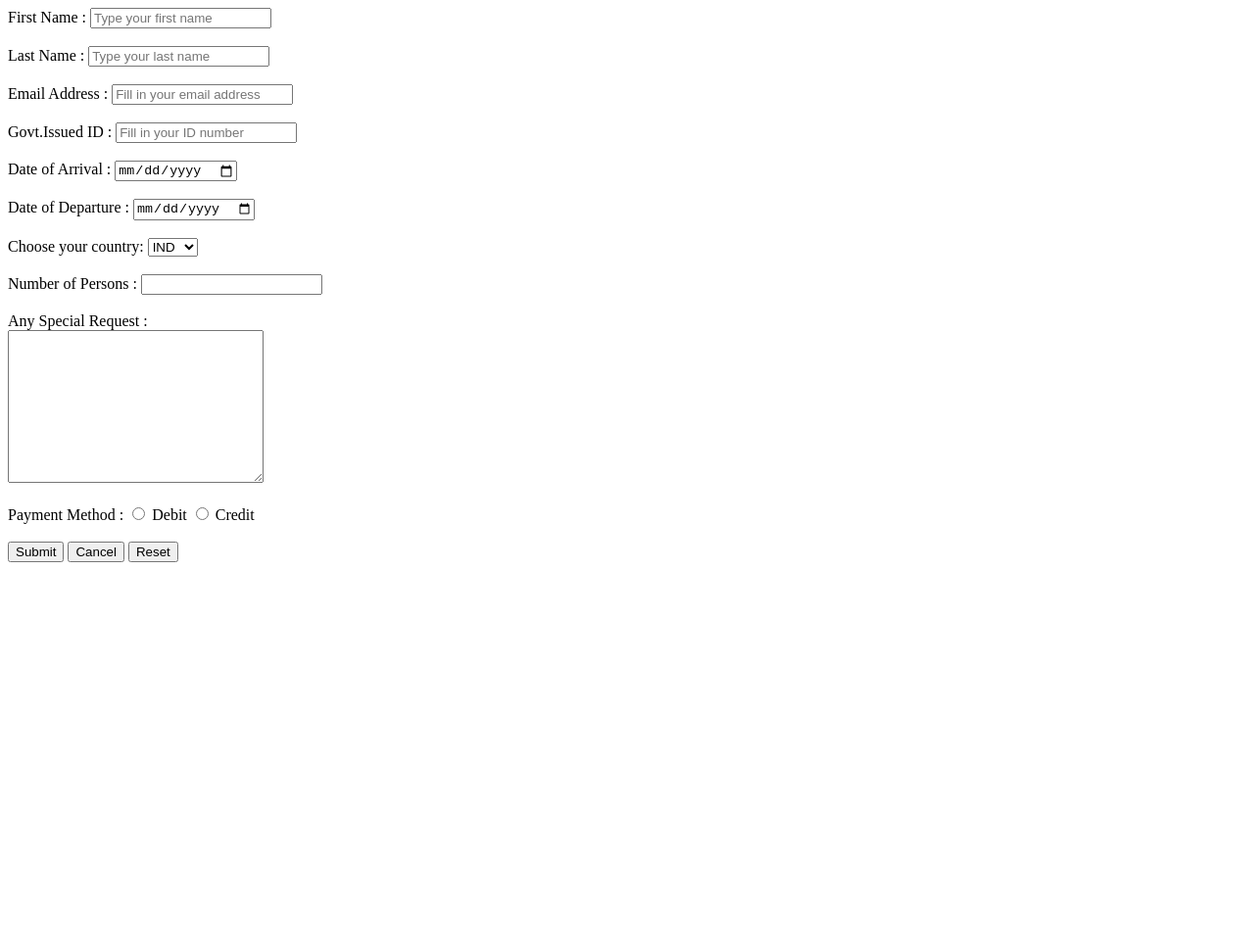
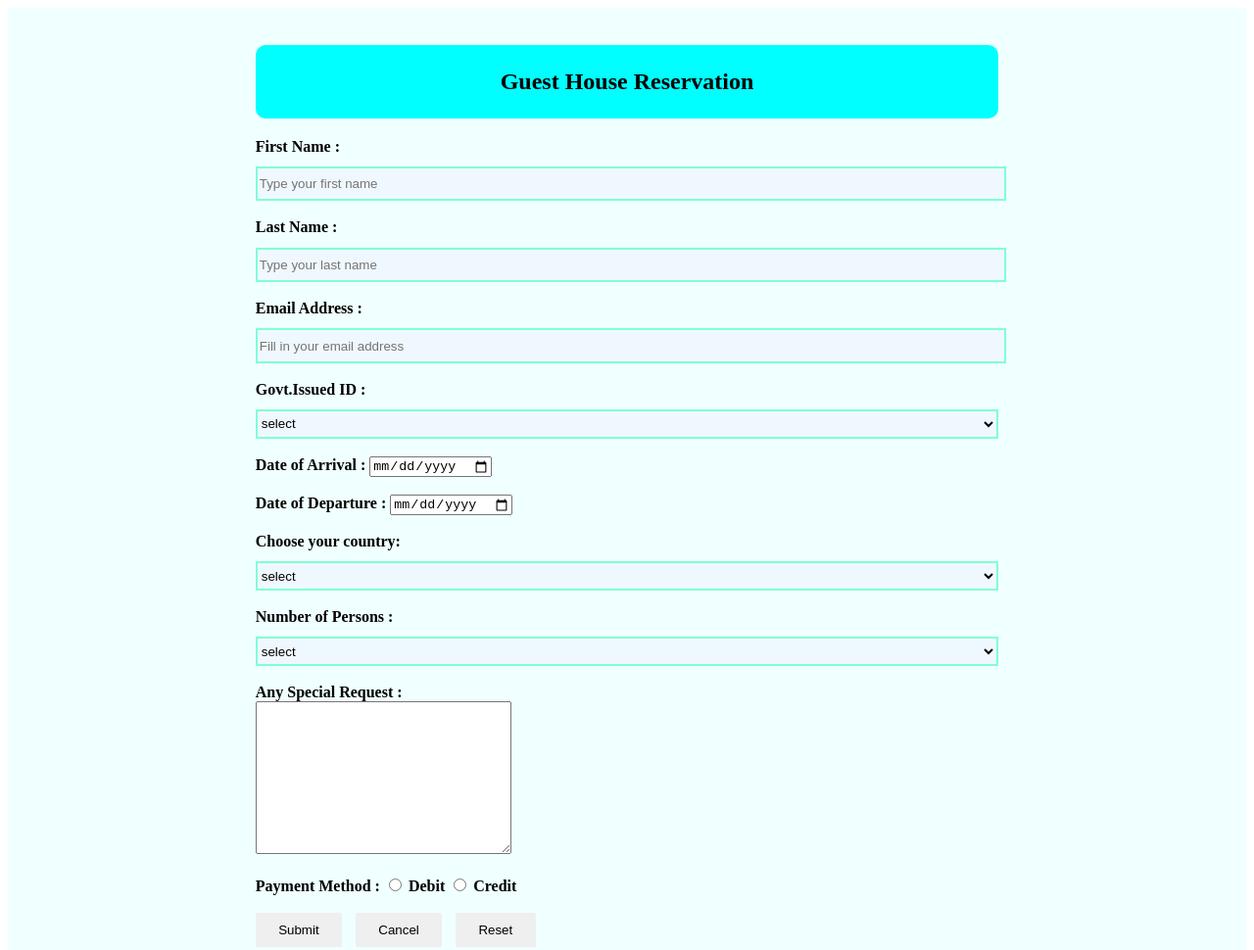
Before and after one commit to neogmanish99/FormValidation-with-Vanilla-JS, a plain HTML site: page index.html in a window 1280 px wide. Shown: the top 970 px of the page at 98% size. Before the commit the page ends 800 px from the top, so only its background shows below. Drawn offline with Linux system fonts and the light colour scheme.

Commit message:
first commit

```diff
--- a/index.html
+++ b/index.html
@@ -1,102 +1,151 @@
 <!DOCTYPE html>
 <html lang="en">
   <head>
-    <meta charset="UTF-8">
-    <meta http-equiv="X-UA-Compatible" content="IE=edge">
-    <meta name="viewport" content="width=device-width, initial-scale=1.0">
-    <title>Web Form</title>
+    <meta charset="UTF-8" />
+    <meta http-equiv="X-UA-Compatible" content="IE=edge" />
+    <meta name="viewport" content="width=device-width, initial-scale=1.0" />
+    <link rel="stylesheet" href="./style.css" />
+    <title>Guest House Reservation</title>
   </head>
   <body>
+    <section>
+      <div class="heading">
+        <h1>Guest House Reservation</h1>
+      </div>
       <form id="form" name="myForm">
         <div id="firstName">
           <label for="fname">First Name :</label>
-            <input type="text" id="fname" name="fname" placeholder="Type your first name">
-            <span class="formError" style="color: red; font-size:15px;"></span>
+          <input
+            type="text"
+            id="fname"
+            name="fname"
+            placeholder="Type your first name"
+          />
+          <span class="formError"></span>
         </div>
-        <br>
+        <br />
 
         <div id="lastName">
           <label for="lname">Last Name :</label>
-            <input type="text" id="lname" name="lname" placeholder="Type your last name">
-            <span class="formError" style="color: red; font-size:15px;"></span>
+          <input
+            type="text"
+            id="lname"
+            name="lname"
+            placeholder="Type your last name"
+          />
+          <span class="formError"></span>
         </div>
-        <br>
+        <br />
 
         <div id="email">
           <label for="email">Email Address :</label>
-            <input type="email" id="email" name="email" placeholder="Fill in your email address">
-            <span class="formError" style="color: red; font-size:15px;"></span>
+          <input
+            type="email"
+            id="email"
+            name="email"
+            placeholder="Fill in your email address"
+          />
+          <span class="formError"></span>
         </div>
-        <br>
+        <br />
 
         <div id="govID">
-            <label for="id">Govt.Issued ID :</label>
-            <input type="number" id="id" name="id" placeholder="Fill in your ID number">
-            <span class="formError" style="color: red; font-size:15px;"></span>
+          <label for="govID">Govt.Issued ID :</label>
+          <select id="govID" name="govID">
+            <option value="">select</option>
+            <option value="adhar">Adhar Card</option>
+            <option value="voter">Voter ID Card</option>
+            <option value="passport">Passport</option>
+            <option value="license">Driving License</option>
+          </select>
+          <span class="formError"></span>
         </div>
-        <br>
+        <br />
 
         <div id="arrival">
           <label for="arrivalDate">Date of Arrival :</label>
-            <input type="date" id="arrivalDate" name="arrivalDate" placeholder="Select the date" >
-            <span class="formError" style="color: red; font-size:15px;"></span>
+          <input
+            type="date"
+            id="arrivalDate"
+            name="arrivalDate"
+            placeholder="Select the date"
+          />
+          <span class="formError"></span>
         </div>
-        <br>
+        <br />
 
         <div id="departure">
           <label for="depertureDate">Date of Departure :</label>
-            <input type="date" id="depertureDate" name="depertureDate" placeholder="Select the date" >
-            <span class="formError" style="color: red; font-size:15px;"></span>
+          <input
+            type="date"
+            id="depertureDate"
+            name="depertureDate"
+            placeholder="Select the date"
+          />
+          <span class="formError"></span>
         </div>
-        <br>
+        <br />
 
-        <div id="countryy">
-            <label for="country">Choose your country</label>:</label>
+        <div id="country">
+          <label for="country">Choose your country:</label>
           <!-- <input type="text" id="country" name="country" placeholder="Country Name" required> -->
-            <select id="country" name="country" >
-                <option value="volvo">IND</option>
-                <option value="saab">JAP</option>
-                <option value="fiat">CHI</option>
-                <option value="audi">USA</option>
-                <option value="audi">PAK</option>
-                <option value="audi">RUS</option>
-                <option value="audi">AUS</option>
-                <option value="audi">SL</option>
+          <select id="country" name="country">
+            <option value="">select</option>
+            <option value="ind">IND</option>
+            <option value="jap">JAP</option>
+            <option value="chi">CHI</option>
+            <option value="usa">USA</option>
+            <option value="pak">PAK</option>
+            <option value="rus">RUS</option>
+            <option value="aus">AUS</option>
+            <option value="sl">SL</option>
           </select>
-            <span class="formError" style="color: red; font-size:15px;"></span>
+          <span class="formError"></span>
         </div>
-        <br>
+        <br />
 
         <div id="person">
           <label for="persons">Number of Persons :</label>
-            <input type="number" id="persons" name="persons" >
-            <span class="formError" style="color: red; font-size:15px;"></span>
+          <select id="persons" name="persons">
+            <option value="">select</option>
+            <option value="1">1</option>
+            <option value="2">2</option>
+            <option value="3">3</option>
+            <option value="4">4</option>
+            <option value="5">5</option>
+          </select>
+          <span class="formError"></span>
         </div>
-        <br>
+        <br />
 
         <div id="request">
           <label for="requests">Any Special Request :</label>
-            <br>
-            <textarea name="requests" id="requests" cols="30" rows="10" ></textarea>
-            <span class="formError" style="color: red; font-size:15px;"></span>
+          <br />
+          <textarea
+            name="requests"
+            id="requests"
+            cols="30"
+            rows="10"
+          ></textarea>
+          <span class="formError"></span>
         </div>
-        <br>
+        <br />
 
         <div>
           <label>Payment Method :</label>
-            <span class="formError" style="color: red; font-size:15px;"></span>
-            <input type="radio" id="debit" name="debit" value="debit">
+          <span class="formError"></span>
+          <input type="radio" id="debit" name="debit" value="debit" />
           <label for="debit"> Debit</label>
-            <input type="radio" id="credit" name="credit" value="credit">
+          <input type="radio" id="credit" name="credit" value="credit" />
           <label for="credit">Credit</label>
         </div>
-        <br>
+        <br />
 
-
-        <button type="submit" value="myForm">Submit</button>
-        <button>Cancel</button>
-        <button id="resetF">Reset</button>
+        <button id="submitBtn" type="submit" value="myForm">Submit</button>
+        <button id="cancelBtn">Cancel</button>
+        <button id="resetBtn">Reset</button>
       </form>
+    </section>
     <script src="./app.js"></script>
   </body>
 </html>
--- /dev/null
+++ b/style.css
@@ -0,0 +1,39 @@
+section {
+  padding: 3% 20%;
+  background-color: azure;
+}
+label {
+  font-weight: bold;
+}
+input[type="text"],
+input[type="email"],
+select {
+  width: 100%;
+  margin-top: 1.5ch;
+  height: 4ch;
+  background-color: aliceblue;
+  border: 2px solid aquamarine;
+  outline: none;
+}
+.heading {
+  display: flex;
+  justify-content: center;
+  align-items: center;
+  text-align: center;
+  background-color: aqua;
+  border-radius: 10px;
+  margin-bottom: 20px;
+  padding: 0.25em 0.65em;
+}
+button {
+  padding: 0.75em 1.75em;
+  border: none;
+  border-radius: 2px;
+  margin-right: 10px;
+  cursor: pointer;
+}
+
+.formError {
+  color: red;
+  font-size: 15px;
+}
```
Also changed, not shown: app.js (+56 -66 lines), 1 other file. Lines whose indentation alone changed are shown as unchanged.
